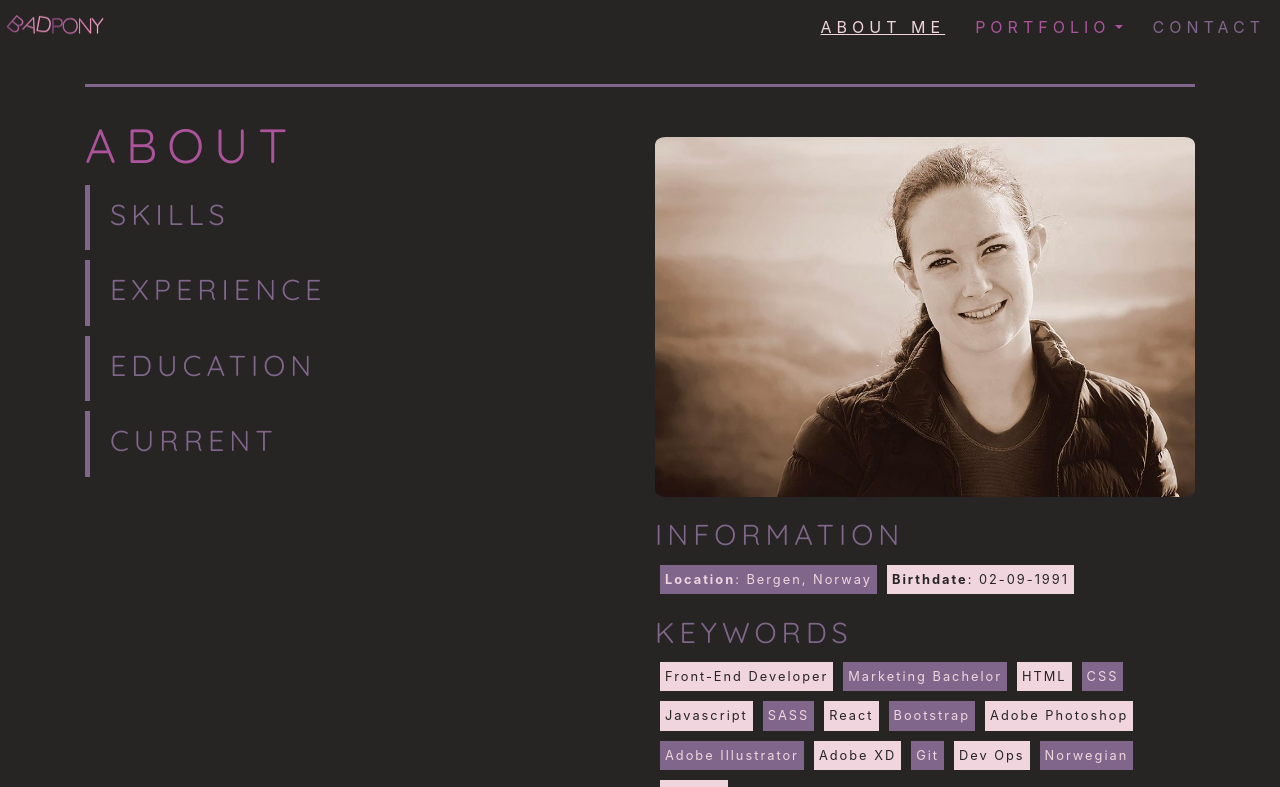
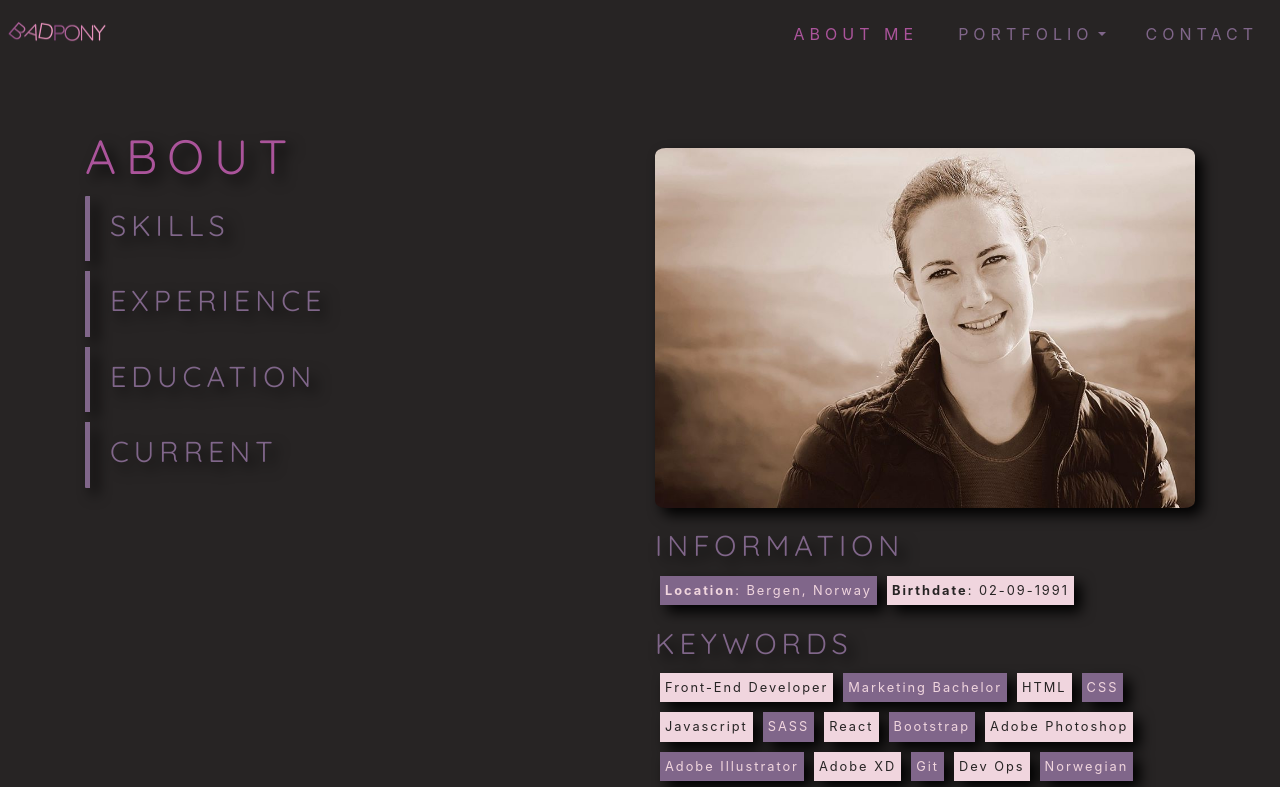
Before and after one commit to mie91/marie-berger-portfolio-2-portfolio-website, a React (Create React App) app: page /about in a window 1280 px wide. Shown: the top 787 px of the page. Built offline with nearby package versions, Linux system fonts and the light colour scheme.

Commit message:
Styling changes, added animation

```diff
--- a/src/components/about/About.js
+++ b/src/components/about/About.js
@@ -22,10 +22,10 @@ return (
                                 <SubHeader title="Skills" />
                             </Accordion.Toggle>
                             <Accordion.Collapse eventKey="1">
-                                <Card.Body>Quis ex est laboris eiusmod cupidatat. Magna sit velit cupidatat laboris.
-                                    Officia deserunt dolore minim aliquip mollit duis culpa ad. In incididunt occaecat
-                                    aute ex ullamco aute. Ipsum dolore nulla elit adipisicing dolor esse exercitation
-                                    cupidatat eiusmod nulla.</Card.Body>
+                                            <Card.Body> <p>Quis ex est laboris eiusmod cupidatat. Magna sit velit cupidatat laboris.
+                                            Officia deserunt dolore minim aliquip mollit duis culpa ad. In incididunt occaecat
+                                            aute ex ullamco aute. Ipsum dolore nulla elit adipisicing dolor esse exercitation
+                                    cupidatat eiusmod nulla.</p></Card.Body>
                             </Accordion.Collapse>
                         </Card>
 
--- a/src/sass/partials/_about.scss
+++ b/src/sass/partials/_about.scss
@@ -1,8 +1,8 @@
 div.about {
     margin: 30px 0px;
     padding: 30px 0px;
-    border-top: solid 3px $purple;
-    border-bottom: solid 3px $purple;
+    animation: 1s 1 beatHeart;
+    @include basic-shadow;
 }
 
 
@@ -10,6 +10,7 @@ div.about {
     padding-left: 0;
     font-size: 0.8em;
     letter-spacing: 2px;
+
 
     li {
         display: inline-flex;
@@ -31,14 +32,12 @@ div.about {
     letter-spacing: 2px;
 
 
+
     li {
         display: inline-flex;
         background-color: $purple;
         padding: 5px;
         margin: 5px;
-
-
-
     }
 
     li:nth-child(even) {
@@ -54,6 +53,15 @@ div.about {
 
 .aboutAccord {
 
+    .subHeader {
+        transition: $basic-transition;
+        &:hover {
+            color: $bright;
+            transform: translatex(5%);
+            transition: $basic-transition;
+
+        }
+    }
     .card {
         border: none;
         border-radius: 1px;
@@ -61,17 +69,21 @@ div.about {
         margin-top: 10px;
         cursor: pointer;
         border-left: solid 5px $purple;
+        transition: $basic-transition;
 
-        &:hover {
+        &:hover{
             border-left: solid 5px $bright;
             color: $bright;
+            transition: $basic-transition;
         }
 
     }
 
-    .card-header {
-    background-color: transparent;
-    border:none;
+    div.card-header {
+        background-color: transparent;
+        border:none;
+    }
 
-    }
+
+
 }
--- a/src/sass/partials/_containers.scss
+++ b/src/sass/partials/_containers.scss
@@ -22,6 +22,7 @@
             color: $magenta;
             letter-spacing: 10px;
             font-size: 3em;
+
         }
 
         .subHeader {
@@ -30,6 +31,7 @@
             color: $purple;
             letter-spacing: 5px;
             font-size: 1.8em;
+
         }
     }
 
--- a/src/sass/partials/_images.scss
+++ b/src/sass/partials/_images.scss
@@ -3,7 +3,7 @@
     width: 1200px;
     min-width: 330px;
     margin: 5em;
-    animation: 5s 1 beatHeart;
+    animation: 3s 1 beatHeart;
     filter: drop-shadow(7px 7px 7px #000000);
     -webkit-filter: drop-shadow(7px 7px 7px #000000);
 }
--- a/src/sass/partials/_layout.scss
+++ b/src/sass/partials/_layout.scss
@@ -1,6 +1,6 @@
 .navbar {
     background-color: transparent;
-    padding: 5px;
+    padding: 7px;
 }
 
 .theNavlinks {
@@ -8,30 +8,32 @@
         color: $purple;
         letter-spacing: 5px;
         text-transform: uppercase;
-        margin: 10px;
+        margin: 15px;
+
+        transition: $basic-transition;
 
         &.active {
-            text-decoration: underline !important;
-            color: $bright;
+            color: $magenta;
         }
 
         &:hover {
             color: $bright;
             text-decoration: none;
+            transition: $basic-transition;
         }
     }
 
     .dropdown-toggle.nav-link {
         padding: 0px;
         margin: 0px 10px;
-        color: $magenta;
+        color: $purple;
         &.active {
-            text-decoration: underline;
-            color: $bright;
+            color: $magenta;
         }
 
         &:hover {
             color: $bright;
+            transition: 0.6s ease-in-out;
         }
     }
 }
--- a/src/sass/partials/_mixins.scss
+++ b/src/sass/partials/_mixins.scss
@@ -48,3 +48,10 @@
   90% { transform: translate(1px, 2px) rotate(0deg); }
   100% { transform: translate(1px, -2px) rotate(-1deg); }
 }
+
+//Box Shadow
+
+@mixin basic-shadow {
+    filter: drop-shadow(7px 7px 7px #000000);
+    -webkit-filter: drop-shadow(7px 7px 7px #000000);
+}
--- a/src/sass/partials/_variables.scss
+++ b/src/sass/partials/_variables.scss
@@ -10,3 +10,7 @@ $headerFont: 'Quicksand', sans-serif;
 $textFont: 'Montserrat',sans-serif;
 
 $bah: solid 3px magenta;
+
+
+//Transitions
+$basic-transition: 0.6s ease-in-out;
```
